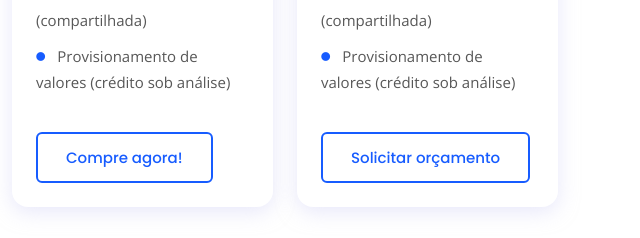
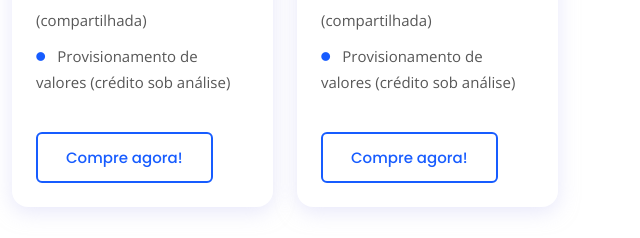
Before and after one commit to tribodevgithub/andoblusite, a plain HTML site: page index.html in a window 1280 px wide. Shown: the part 4542-4780 px from the top of the page, 640-1280 px from the left. Drawn offline with nearby package versions, Linux system fonts and the light colour scheme.

Commit message:
Update Index Plan

```diff
--- a/index.html
+++ b/index.html
@@ -474,7 +474,7 @@
 
                                 </ul>
                             </div>
-                            <a href="https://pay.infinitepay.io/tribodev/99,00" class="btn btn-outline-primary mt-2">Compre agora!</a>
+                            <a href="https://mpago.la/2CKmSCm" class="btn btn-outline-primary mt-2">Compre agora!</a>
 
                             <!--pattern start-->
                             <div class="dot-shape-bg position-absolute z--1 left--40 bottom--40">
@@ -511,7 +511,7 @@
 
                                 </ul>
                             </div>
-                            <a href="https://pay.infinitepay.io/tribodev/199,00" class="btn btn-primary mt-2">Compre agora!</a>
+                            <a href="https://mpago.la/1LUtzob" class="btn btn-primary mt-2">Compre agora!</a>
                         </div>
                     </div>
                     <div class="col-lg-3 col-md-6">
@@ -537,7 +537,7 @@
                                     <li><i class="fas fa-circle fa-2xs text-primary me-2"></i> Provisionamento de valores (crédito sob análise)</li>
                                 </ul>
                             </div>
-                            <a href="https://pay.infinitepay.io/tribodev/399,00" class="btn btn-outline-primary mt-2">Compre agora!</a>
+                            <a href="https://mpago.la/1EGeEyk" class="btn btn-outline-primary mt-2">Compre agora!</a>
 
                             <!--pattern start-->
                             <div class="dot-shape-bg position-absolute z--1 right--40 top--40">
@@ -570,7 +570,7 @@
                                     <li><i class="fas fa-circle fa-2xs text-primary me-2"></i> Provisionamento de valores (crédito sob análise)</li>
                                 </ul>
                             </div>
-                            <a href="request-demo.html" class="btn btn-outline-primary mt-2">Solicitar orçamento</a>
+                            <a href="https://mpago.la/2rHpg7Q" class="btn btn-outline-primary mt-2">Compre agora!</a>
 
                             <!--pattern start-->
                             <div class="dot-shape-bg position-absolute z--1 right--40 top--40">
```
